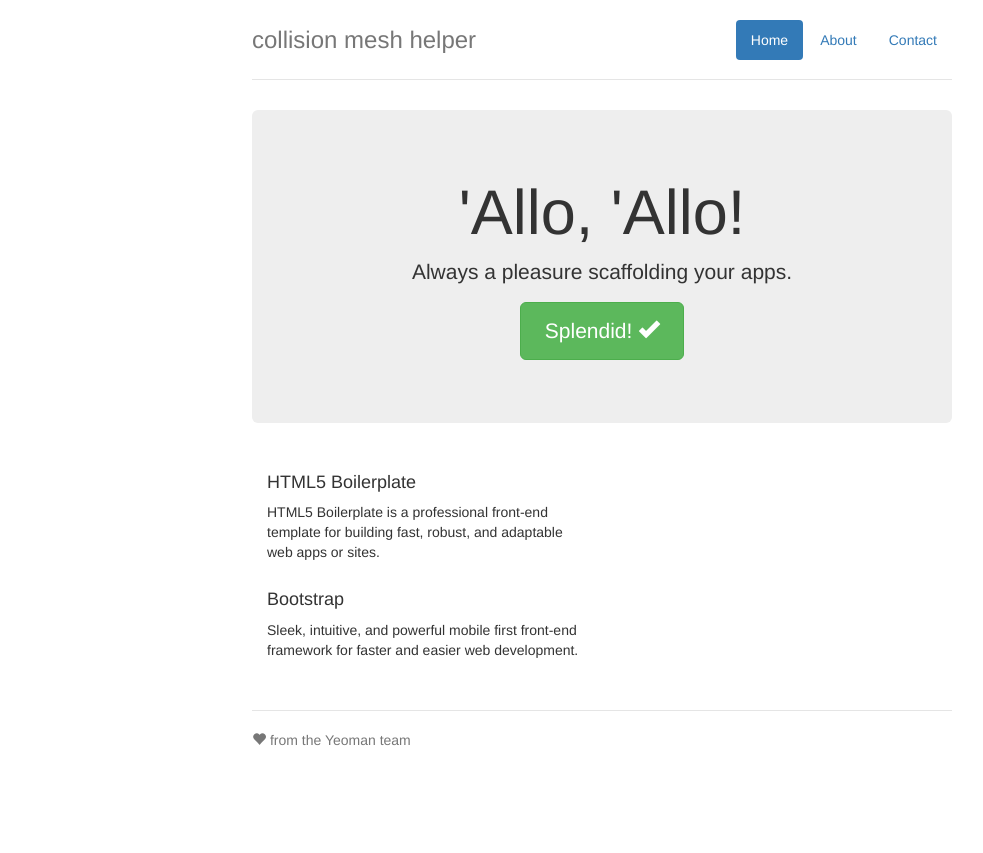
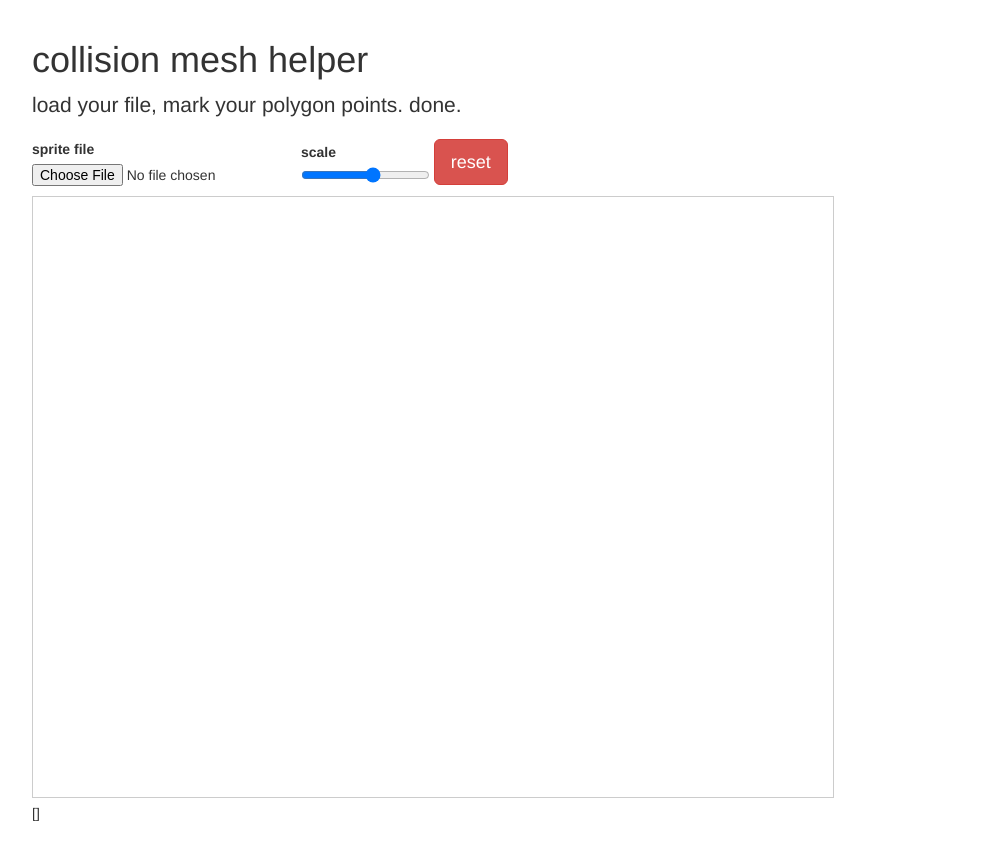
Before and after one commit to gregolsky/collision-mesh-helper, a website: page app/index.html in a window 1280 px wide. Shown: the whole page, without its empty margins (38-1021 px from the left). Before the commit the page ends 800 px from the top, so only its background shows below. Drawn offline with nearby package versions, Linux system fonts and the light colour scheme; files that its build step writes are made by us from their sources.

Commit message:
impl: main mechanism

```diff
--- a/app/index.html
+++ b/app/index.html
@@ -1,5 +1,6 @@
 <!doctype html>
 <html class="no-js">
+
 <head>
     <meta charset="utf-8">
     <title>collision mesh helper</title>
@@ -16,6 +17,7 @@
     <link rel="stylesheet" href="styles/main.css">
     <!-- endbuild -->
 </head>
+
 <body>
     <!--[if lt IE 10]>
             <p class="browsehappy">You are using an <strong>outdated</strong> browser. Please <a href="http://browsehappy.com/">upgrade your browser</a> to improve your experience.</p>
@@ -23,37 +25,48 @@
 
 
     <div class="container">
-            <div class="header">
-                <ul class="nav nav-pills pull-right">
-                    <li class="active"><a href="#">Home</a></li>
-                    <li><a href="#">About</a></li>
-                    <li><a href="#">Contact</a></li>
-                </ul>
-                <h3 class="text-muted">collision mesh helper</h3>
+        <div class="row">
+            <div class="col-sm-12">
+                <h1 class="title">collision mesh helper</h1>
             </div>
-
-            <div class="jumbotron">
-                <h1>'Allo, 'Allo!</h1>
-                <p class="lead">Always a pleasure scaffolding your apps.</p>
-                <p><a class="btn btn-lg btn-success" href="#">Splendid! <span class="glyphicon glyphicon-ok"></span></a></p>
         </div>
-
-            <div class="row marketing">
-                <div class="col-lg-6">
-                    <h4>HTML5 Boilerplate</h4>
-                    <p>HTML5 Boilerplate is a professional front-end template for building fast, robust, and adaptable web apps or sites.</p>
-
-
-
-                    <h4>Bootstrap</h4>
-                    <p>Sleek, intuitive, and powerful mobile first front-end framework for faster and easier web development.</p>
-
-
+        <div class="row">
+            <div class="col-sm-12">
+                <p class="lead">load your file, mark your polygon points. done.</p>
             </div>
         </div>
 
-            <div class="footer">
-                <p><span class="glyphicon glyphicon-heart"></span> from the Yeoman team</p>
+        <div class="row">
+            <div class="col-sm-12">
+                <form class="form-inline" role="form">
+ 					<div class="form-group">
+                        <label for="spriteFile" >sprite file</label>
+                        <input id="spriteFile" type="file" name="spriteFile" />
+                    </div>
+ 					<div class="form-group">
+                        <label for="scale">scale</label>
+                        <input type="range" min="1" max="8" step="1" id="scale" name="scale" />
+                    </div>
+ 					<div class="form-group">
+                        <button type="reset" class="reset btn btn-danger btn-lg">reset</button>
+                    </div>
+                </form>
+
+                <p>
+                </p>
+            </div>
+        </div>
+
+        <div class="row">
+            <div class="col-sm-12">
+                <canvas width="800" height="600" class="sprite"></canvas>
+            </div>
+        </div>
+
+        <div class="row">
+            <div class="col-sm-12">
+                <p class="points">[]</p>
+            </div>
         </div>
 
     </div>
@@ -67,12 +80,20 @@
 
     <!-- Google Analytics: change UA-XXXXX-X to be your site's ID. -->
     <script>
-            (function(b,o,i,l,e,r){b.GoogleAnalyticsObject=l;b[l]||(b[l]=
-            function(){(b[l].q=b[l].q||[]).push(arguments)});b[l].l=+new Date;
-            e=o.createElement(i);r=o.getElementsByTagName(i)[0];
-            e.src='//www.google-analytics.com/analytics.js';
-            r.parentNode.insertBefore(e,r)}(window,document,'script','ga'));
-            ga('create','UA-XXXXX-X');ga('send','pageview');
+        (function (b, o, i, l, e, r) {
+            b.GoogleAnalyticsObject = l;
+            b[l] || (b[l] =
+                function () {
+                    (b[l].q = b[l].q || []).push(arguments)
+                });
+            b[l].l = +new Date;
+            e = o.createElement(i);
+            r = o.getElementsByTagName(i)[0];
+            e.src = '//www.google-analytics.com/analytics.js';
+            r.parentNode.insertBefore(e, r)
+        }(window, document, 'script', 'ga'));
+        ga('create', 'UA-XXXXX-X');
+        ga('send', 'pageview');
     </script>
 
     <!-- build:js scripts/plugins.js -->
@@ -94,4 +115,5 @@
     <script src="scripts/main.js"></script>
     <!-- endbuild -->
 </body>
+
 </html>
--- a/app/scripts/main.js
+++ b/app/scripts/main.js
@@ -1 +1,68 @@
-console.log('\'Allo \'Allo!');
+
+$(function(){
+
+    if (window.File && window.FileReader && window.FileList && window.Blob) {
+      // Great success! All the File APIs are supported.
+    } else {
+      alert('The File APIs are not fully supported in this browser.');
+    }
+
+    var canvasjq = $('canvas.sprite');
+    var scale = 6;
+    var points = [];
+
+    var drawSpriteOnCanvas = function (file) {
+        var ctx = canvasjq[0].getContext('2d');
+        var img = new Image;
+        img.src = URL.createObjectURL(file);
+        img.onload = function() {
+            canvasjq
+            	.attr('width', img.width * scale)
+            	.attr('height', img.height * scale);
+
+            ctx.scale(scale, scale);
+            ctx.clearRect(0, 0, canvasjq[0].width, canvasjq[0].height);
+
+            ctx.imageSmoothingEnabled= false;
+            ctx.ImageSmoothingEnabled = false;
+            ctx.webkitImageSmoothingEnabled = false;
+            ctx.mozImageSmoothingEnabled = false;
+
+            ctx.drawImage(img, 0, 0);
+        }
+    };
+
+    var getMouseCoords = function (canvas, evt) {
+        var rect = canvas.getBoundingClientRect();
+        return {
+            x: evt.clientX - rect.left,
+            y: evt.clientY - rect.top
+        };
+    };
+
+    var reset = function () {
+      points.splice(0, points.length);
+      $('.points').html(JSON.stringify(points));
+      var ctx = canvasjq[0].getContext('2d');
+      ctx.clearRect(0, 0, canvasjq[0].width, canvasjq[0].height);
+    };
+
+    $('input[name=spriteFile]')
+    	.change(function (evt) {
+            drawSpriteOnCanvas(evt.target.files[0]);
+        });
+
+    $('button.reset').click(function () {
+       reset();
+        return true;
+    });
+
+    canvasjq.click(function (evt) {
+           var position = getMouseCoords(canvasjq[0], evt);
+           points.push(Math.round(position.x / scale));
+           points.push(Math.round(position.y / scale));
+           $('.points').html(JSON.stringify(points));
+        });
+
+
+});
--- a/app/styles/main.css
+++ b/app/styles/main.css
@@ -11,79 +11,6 @@ body {
     padding-bottom: 20px;
 }
 
-/* Everything but the jumbotron gets side spacing for mobile first views */
-.header,
-.marketing,
-.footer {
-    padding-left: 15px;
-    padding-right: 15px;
+canvas.sprite {
+    border: 1px solid #ccc;
 }
-
-/* Custom page header */
-.header {
-    border-bottom: 1px solid #e5e5e5;
-}
-
-/* Make the masthead heading the same height as the navigation */
-.header h3 {
-    margin-top: 0;
-    margin-bottom: 0;
-    line-height: 40px;
-    padding-bottom: 19px;
-}
-
-/* Custom page footer */
-.footer {
-    padding-top: 19px;
-    color: #777;
-    border-top: 1px solid #e5e5e5;
-}
-
-.container-narrow > hr {
-    margin: 30px 0;
-}
-
-/* Main marketing message and sign up button */
-.jumbotron {
-    text-align: center;
-    border-bottom: 1px solid #e5e5e5;
-}
-
-.jumbotron .btn {
-    font-size: 21px;
-    padding: 14px 24px;
-}
-
-/* Supporting marketing content */
-.marketing {
-    margin: 40px 0;
-}
-
-.marketing p + h4 {
-    margin-top: 28px;
-}
-
-/* Responsive: Portrait tablets and up */
-@media screen and (min-width: 768px) {
-    .container {
-        max-width: 730px;
-    }
-
-    /* Remove the padding we set earlier */
-    .header,
-    .marketing,
-    .footer {
-        padding-left: 0;
-        padding-right: 0;
-    }
-
-    /* Space out the masthead */
-    .header {
-        margin-bottom: 30px;
-    }
-
-    /* Remove the bottom border on the jumbotron for visual effect */
-    .jumbotron {
-        border-bottom: 0;
-    }
-}
```
Lines whose indentation alone changed are shown as unchanged.
